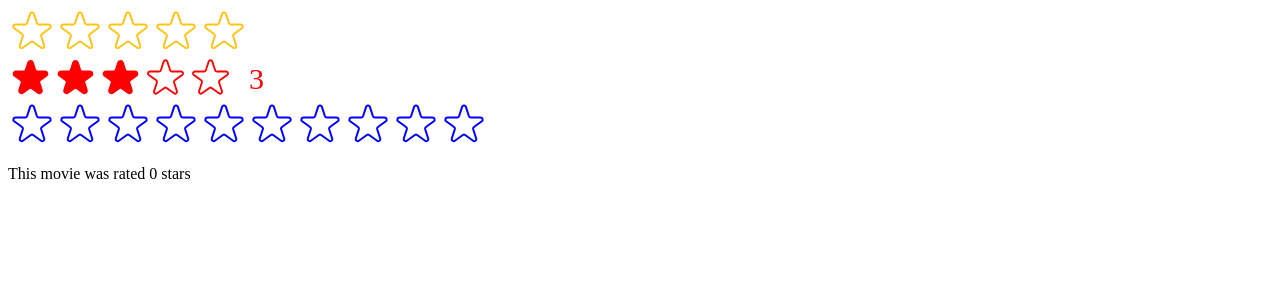
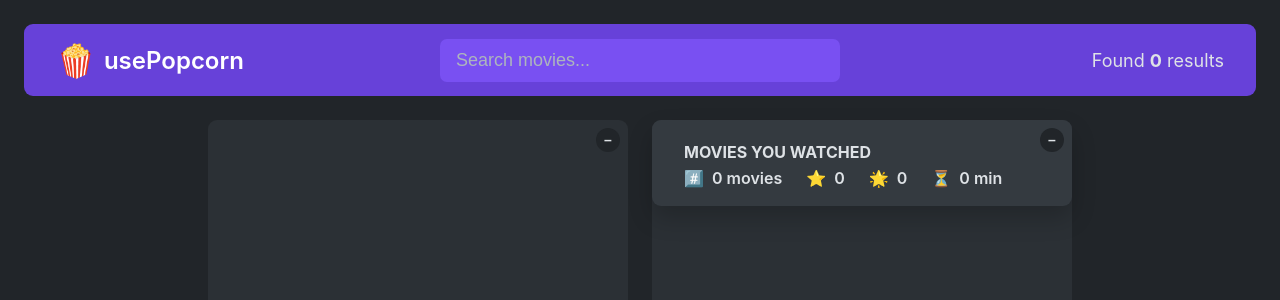
Before and after one commit to LmOpe/turc-use-popcorn, a React (Vite) app: page / in a window 1280 px wide. Shown: the top 300 px of the page. Built offline with nearby package versions, Linux system fonts and the light colour scheme.

Commit message:
Implement function to get a single movie detail

```diff
--- a/src/App.jsx
+++ b/src/App.jsx
@@ -1,5 +1,6 @@
 /* eslint-disable react/prop-types */
-import { useState } from "react";
+import { func } from "prop-types";
+import { useEffect, useState } from "react";
 
 const tempMovieData = [
   {
@@ -60,8 +61,7 @@ function NavBar({ children }) {
   );
 }
 
-function Search() {
-  const [query, setQuery] = useState("");
+function Search({ query, setQuery }) {
   return (
     <input
       className="search"
@@ -94,27 +94,102 @@ function Main({ children }) {
   return <main className="main">{children}</main>;
 }
 
+const KEY = "1796df66";
+
 export default function App() {
-  const [watched, setWatched] = useState(tempWatchedData);
-  const [movies, setMovies] = useState(tempMovieData);
+  const [watched, setWatched] = useState([]);
+  const [movies, setMovies] = useState([]);
+  const [isLoading, setIsLoading] = useState(false);
+  const [error, setError] = useState("");
+  const [query, setQuery] = useState("");
+  const [selectedId, setSelectedId] = useState(null);
+
+  function handleSelectMovie(id) {
+    setSelectedId((selectedId) => (id === selectedId ? null : id));
+  }
+
+  function hanldeCloseMovie() {
+    setSelectedId(null);
+  }
+
+  useEffect(
+    function () {
+      async function fetchMovies() {
+        try {
+          setIsLoading(true);
+          setError("");
+
+          const res = await fetch(`http://www.omdbapi.com/?apikey=${KEY}
+      &s=${query}`);
+
+          if (!res.ok)
+            throw new Error("Something went wrong with fetching movies");
+
+          const data = await res.json();
+          if (data.Response === "False") throw new Error("Movie not found");
+
+          setMovies(data.Search);
+        } catch (err) {
+          setError(err.message);
+        } finally {
+          setIsLoading(false);
+        }
+      }
+      if (query.length < 3) {
+        setMovies([]);
+        setError("");
+        return;
+      }
+      fetchMovies();
+    },
+    [query]
+  );
+
   return (
     <>
       <NavBar>
-        <Search />
+        <Search query={query} setQuery={setQuery} />
         <NumResults movies={movies} />
       </NavBar>
 
       <Main>
         <Box>
-          <MovieList movies={movies} />
+          {/* {isLoading ? <Loader /> :  <MovieList movies={movies} />} */}
+          {isLoading && <Loader />}
+          {!isLoading && !error && (
+            <MovieList movies={movies} onSelectMovie={handleSelectMovie} />
+          )}
+          {error && <ErrorMessage message={error} />}
         </Box>
         <Box>
-          <WatchedSummary watched={watched} />
-          <WatchedMoviesList watched={watched} />
+          {selectedId ? (
+            <MovieDetails
+              selectedId={selectedId}
+              onCloseMovie={hanldeCloseMovie}
+            />
+          ) : (
+            <>
+              <WatchedSummary watched={watched} />
+              <WatchedMoviesList watched={watched} />
+            </>
+          )}
         </Box>
       </Main>
     </>
   );
+}
+
+function ErrorMessage({ message }) {
+  return (
+    <p className="error">
+      <span>⛔</span>
+      {message}
+    </p>
+  );
+}
+
+function Loader() {
+  return <p className="loader">Loading...</p>;
 }
 
 function Box({ children }) {
@@ -129,19 +204,19 @@ function Box({ children }) {
   );
 }
 
-function MovieList({ movies }) {
+function MovieList({ movies, onSelectMovie }) {
   return (
-    <ul className="list">
+    <ul className="list list-movies">
       {movies?.map((movie) => (
-        <Movie movie={movie} key={movie.imdbID} />
+        <Movie movie={movie} key={movie.imdbID} onSelectMovie={onSelectMovie} />
       ))}
     </ul>
   );
 }
 
-function Movie({ movie }) {
+function Movie({ movie, onSelectMovie }) {
   return (
-    <li>
+    <li onClick={() => onSelectMovie(movie.imdbID)}>
       <img src={movie.Poster} alt={`${movie.Title} poster`} />
       <h3>{movie.Title}</h3>
       <div>
@@ -151,6 +226,17 @@ function Movie({ movie }) {
         </p>
       </div>
     </li>
+  );
+}
+
+function MovieDetails({ selectedId, onCloseMovie }) {
+  return (
+    <div className="details">
+      {selectedId}
+      <button className="btn-back" onClick={onCloseMovie}>
+        &larr;
+      </button>
+    </div>
   );
 }
 
--- a/src/main.jsx
+++ b/src/main.jsx
@@ -1,28 +1,29 @@
-import React, { useState } from "react";
+import React from "react";
 import ReactDOM from "react-dom/client";
-// import App from './App.jsx'
-// import './index.css'
+import App from "./App.jsx";
+import "./index.css";
 
-import StarRating from "./StarRating";
+// import StarRating from "./StarRating";
 
 // eslint-disable-next-line react-refresh/only-export-components
-function Test() {
-  const [movieRating, setMovieRating] = useState(0);
-  return (
-    <div>
-      <StarRating color="blue" maxRating={10} onSetRating={setMovieRating} />
-      <p>This movie was rated {movieRating} stars</p>
-    </div>
-  );
-}
+// function Test() {
+//   const [movieRating, setMovieRating] = useState(0);
+//   return (
+//     <div>
+//       <StarRating color="blue" maxRating={10} onSetRating={setMovieRating} />
+//       <p>This movie was rated {movieRating} stars</p>
+//     </div>
+//   );
+// }
 
 ReactDOM.createRoot(document.getElementById("root")).render(
   <React.StrictMode>
-    <StarRating
+    {/* <StarRating
       maxRating={5}
       messages={["Terrible", "Bad", "Okay", "Good", "Amazing"]}
     />
     <StarRating size={45} color="red" defaultRating={3} />
-    <Test />
+    <Test /> */}
+    <App />
   </React.StrictMode>
 );
```
